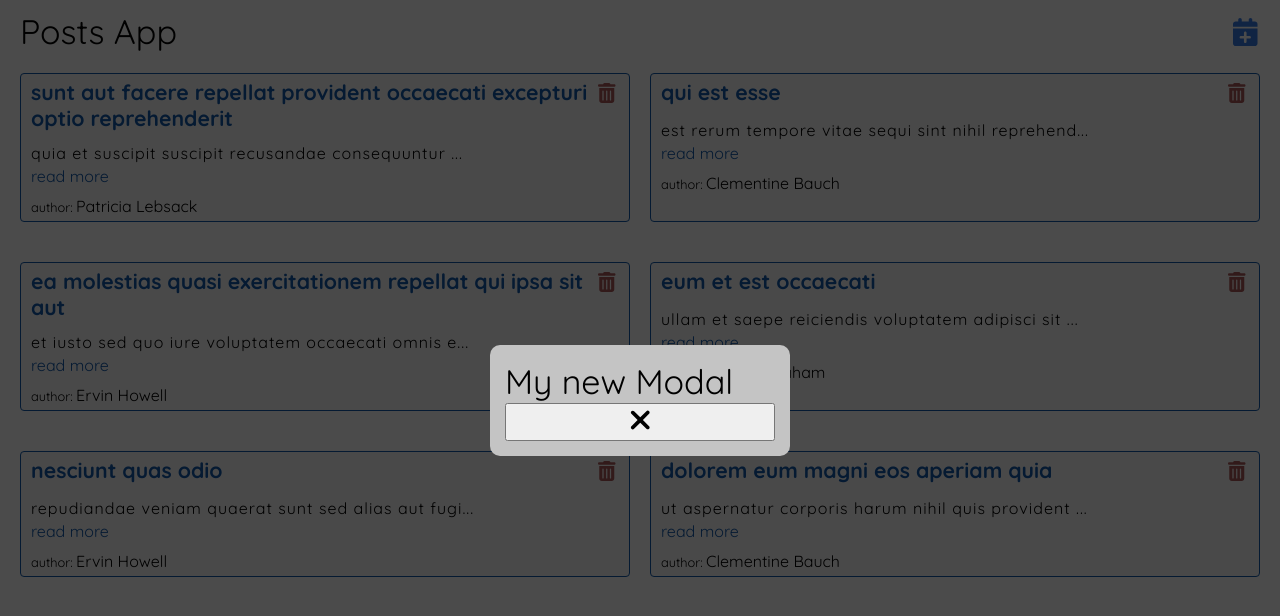
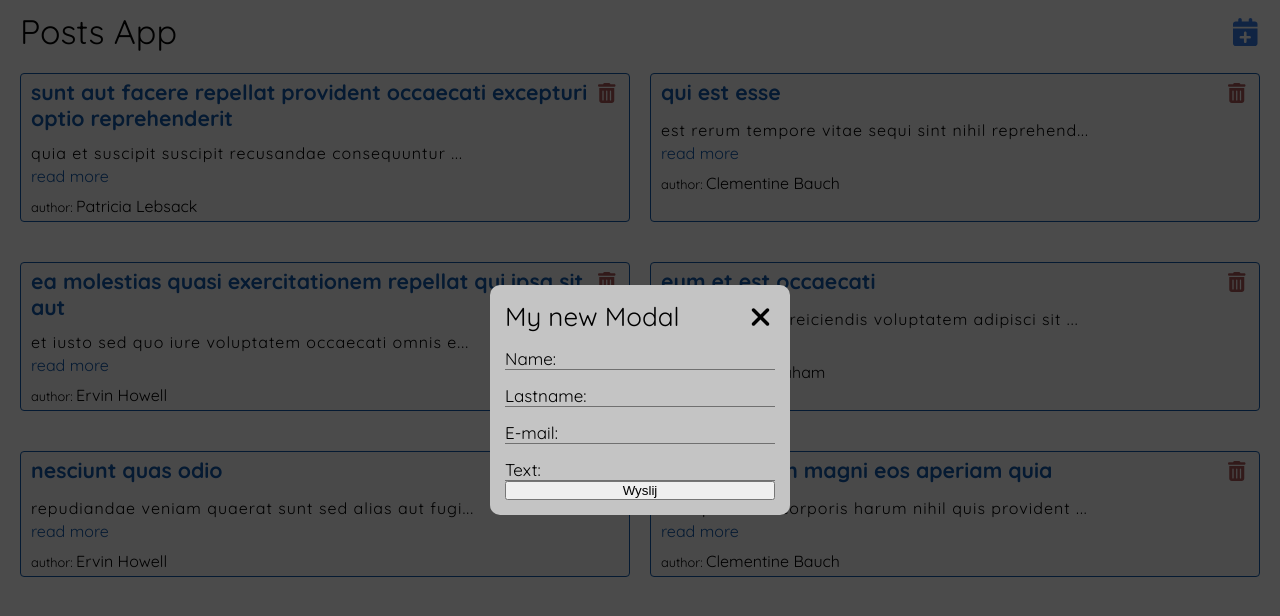
Before and after one commit to ErykFryderyk/recruting-task, a Vue app: page / in a window 1280 px wide. Both pictures are taken after a click on the button 1244 px from the left and 31 px from the top of the page. Shown: the top 616 px of the page. Built offline with nearby package versions, Linux system fonts and the light colour scheme.

Commit message:
add form element into modal component

```diff
--- a/src/components/MyModal.vue
+++ b/src/components/MyModal.vue
@@ -1,12 +1,27 @@
 <template>
   <div class="modal modal__overlay">
-    <div class="modal-form">
-      <h1>My new Modal</h1>
-      <button class="modal-form__close-modal-btn"
+    <div class="modal__inner">
+      <div class="modal__header">
+        <h1 class="modal__title">My new Modal</h1>
+        <button class="modal__close-modal-btn"
           @click="$emit('toggle-modal')"
         >
           <font-awesome-icon icon="xmark" />
         </button>
+      </div>
+      <form class="form">
+        <div class="form__elements">
+          <label class="form__form-element-label" for="">Name:</label>
+          <input class="form__form-element-input" type="text">
+          <label class="form__form-element-label" for="">Lastname:</label>
+          <input class="form__form-element-input" type="text">
+          <label class="form__form-element-label" for="">E-mail:</label>
+          <input class="form__form-element-input" type="text">
+          <label class="form__form-element-label" for="">Text:</label>
+          <input class="form__form-element-input" type="text">
+          <button type="submit">Wyslij</button>
+        </div>
+      </form>
     </div>
   </div>
 </template>
@@ -33,9 +48,7 @@
     background-color: rgba(0, 0, 0, 0.705);
   }
 
-
-}
-.modal-form{
+  &__inner{
     position:relative;
     background-color: #c4c4c4;
     border-radius: 10px;
@@ -43,10 +56,47 @@
     padding: 15px;
     display: flex;
     flex-direction: column;
+  }
 
+  &__header{
+    display: flex;
+    align-items: center;
+    justify-content: space-between;
+  }
+  &__title{
+    font-size: 26px;
+  }
   &__close-modal-btn{
-    font-size: 30px;
+      outline: none;
+      border: none;
+      padding:0 4px;
+      text-align: center;
+      line-height: 1px;
+      background-color: transparent;
+      font-size: 28px;
       cursor: pointer;
+      transition: .1s color ease-in;
+      &:hover{
+        color:#707070;
+      }
+  }
+}
+
+.form{
+  display: flex;
+  flex-direction: column;
+
+  &__elements{
+    display: flex;
+    flex-direction: column;
+  }
+  &__form-element-label{
+    transform: translateY(+15px);
+  }
+  &__form-element-input{
+    background-color: transparent;
+    border: none;
+    border-bottom: 1px solid #707070;
   }
 }
 </style>
```
Lines whose indentation alone changed are shown as unchanged.
